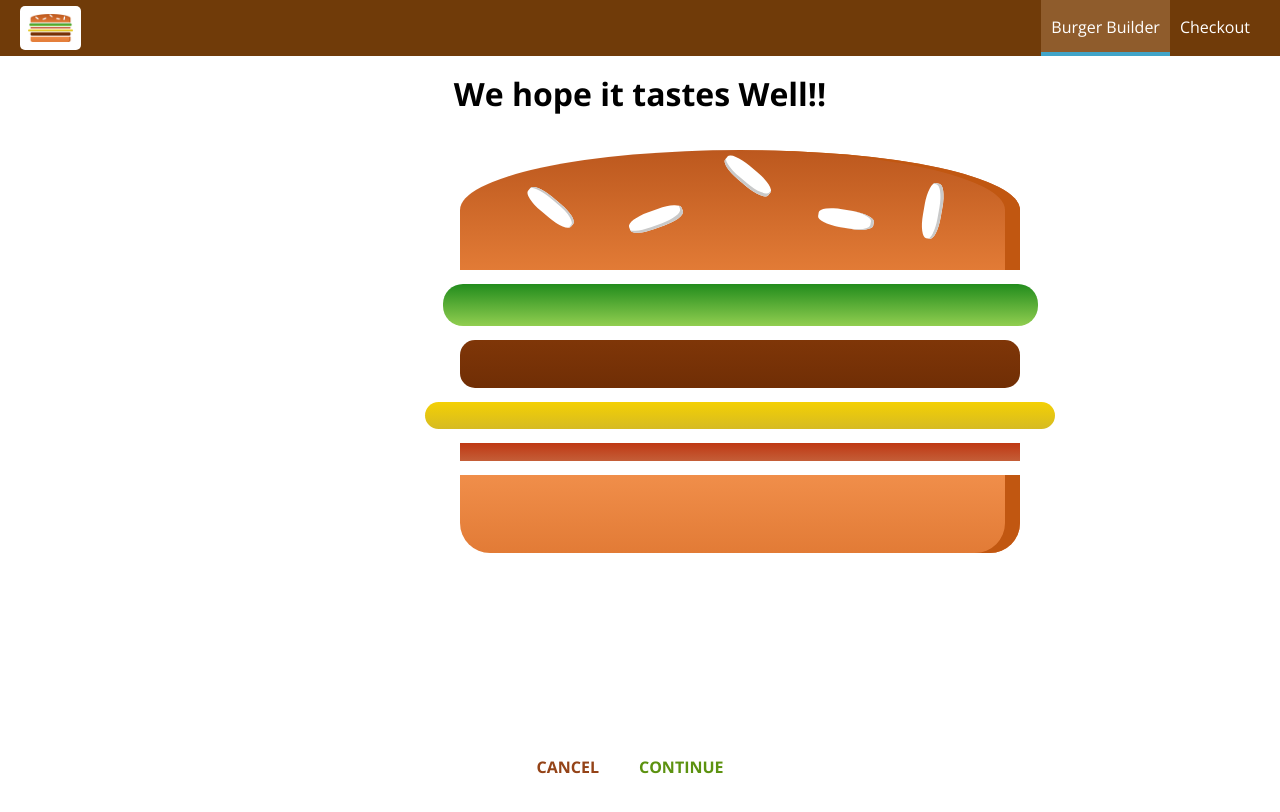
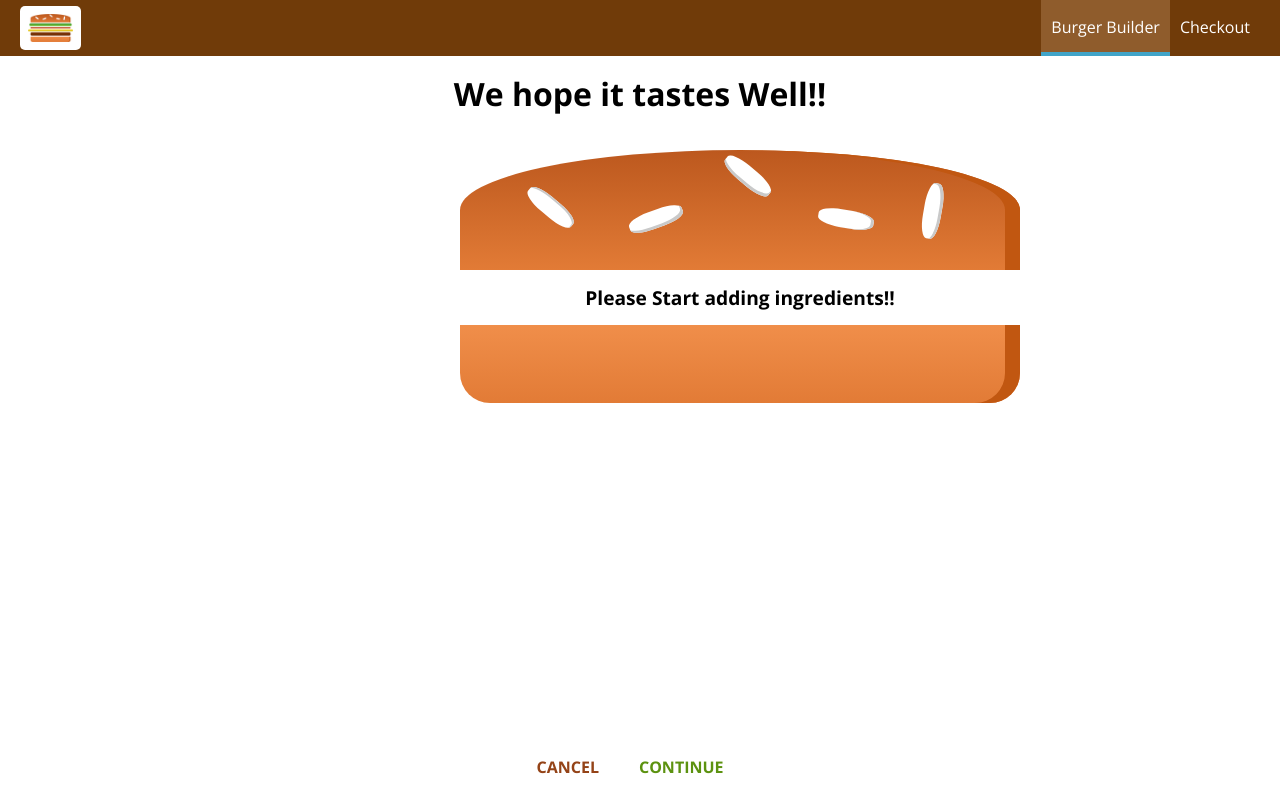
Before and after one commit to Shobhityadav99/Burger-builder, a React app: page /checkout in a window 1280 px wide. Shown: the top 812 px of the page. Built offline with nearby package versions, Linux system fonts and the light colour scheme.

Commit message:
Ingredients are passed ahead now

```diff
--- a/src/containers/BurgerBuilder/BurgerBuilder.js
+++ b/src/containers/BurgerBuilder/BurgerBuilder.js
@@ -112,7 +112,15 @@
         //     error => {this.setState({loading: false, purchasing: false})}
         // );
         // // alert('You can continue!');
-        this.props.history.push('/checkout');
+        const queryParams =[];
+        for(let i in this.state.ingredients){
+            queryParams.push(encodeURIComponent(i)+ "=" + encodeURIComponent(this.state.ingredients[i]));
+        }
+        const queryString=queryParams.join('&');
+        this.props.history.push({
+            pathname: '/checkout',
+            search: '?'+queryString,
+        });
     }
 
 
--- a/src/containers/Checkout/Checkout.js
+++ b/src/containers/Checkout/Checkout.js
@@ -8,6 +8,17 @@
             cheese: 1,
             bacon: 1,
         }
+    }
+
+    componentDidMount() {
+        const query=new URLSearchParams(this.props.location.search);
+        const ingredients={};
+        for(let param of query.entries()){
+            ingredients[param[0]]=+param[1];
+        }
+        this.setState({
+            ingredients: ingredients,
+        })
     }
 
     checkoutCancelHandler= () => {
```
Also changed, not shown: src/containers/Checkout/ContactData/ContactData.js (added).
